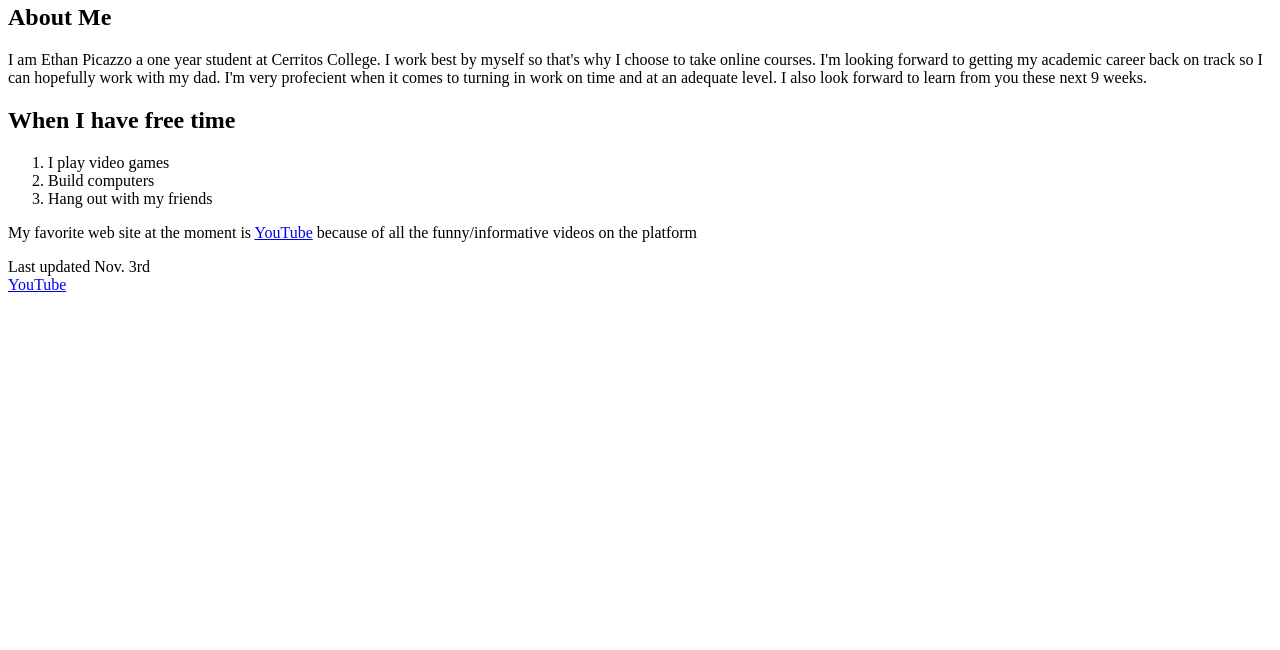
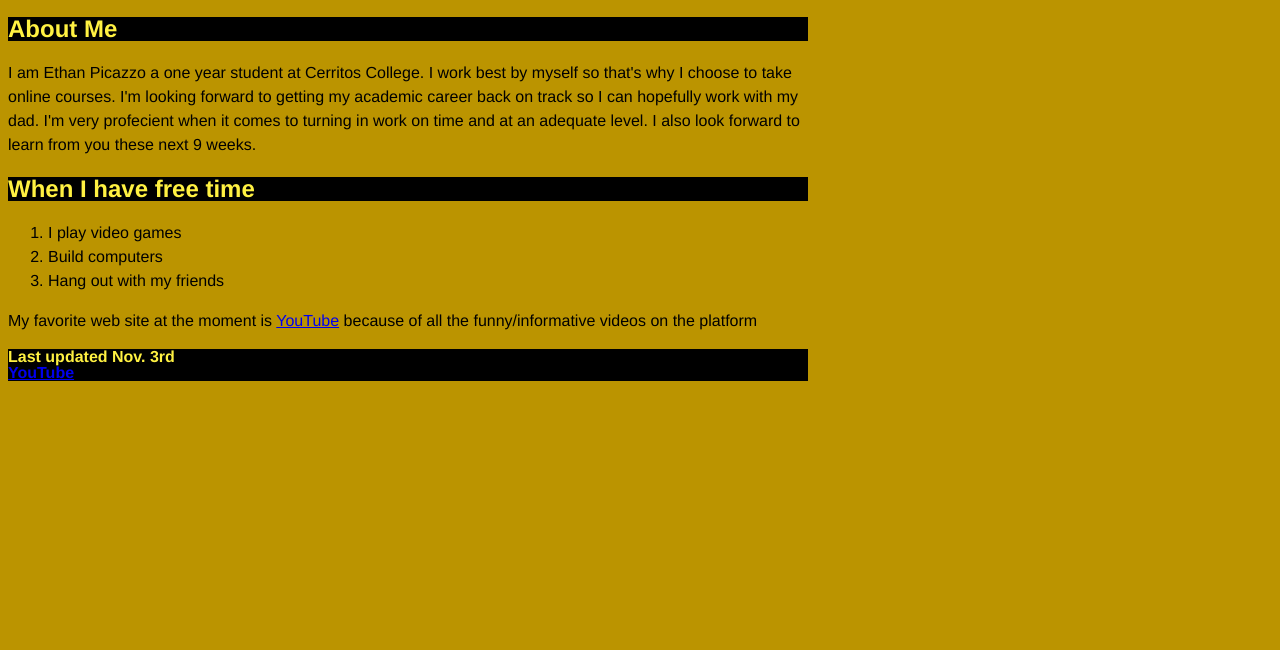
Before and after one commit to EthanPicazzo/cis162, a plain HTML site: page index.html in a window 1280 px wide. Shown: the part 150-800 px from the top of the page. Drawn offline with Linux system fonts and the light colour scheme.

Commit message:
Update index.html

```diff
--- a/index.html
+++ b/index.html
@@ -2,7 +2,7 @@
 <html lang="en">
 <head>
    <meta charset="utf-8">
-    <link rel="main.css" href="main.css">
+    <link rel="stylesheet" href="main.css">
    <title>Ethan Picazzo</title>
 </head>
 <body>
```
